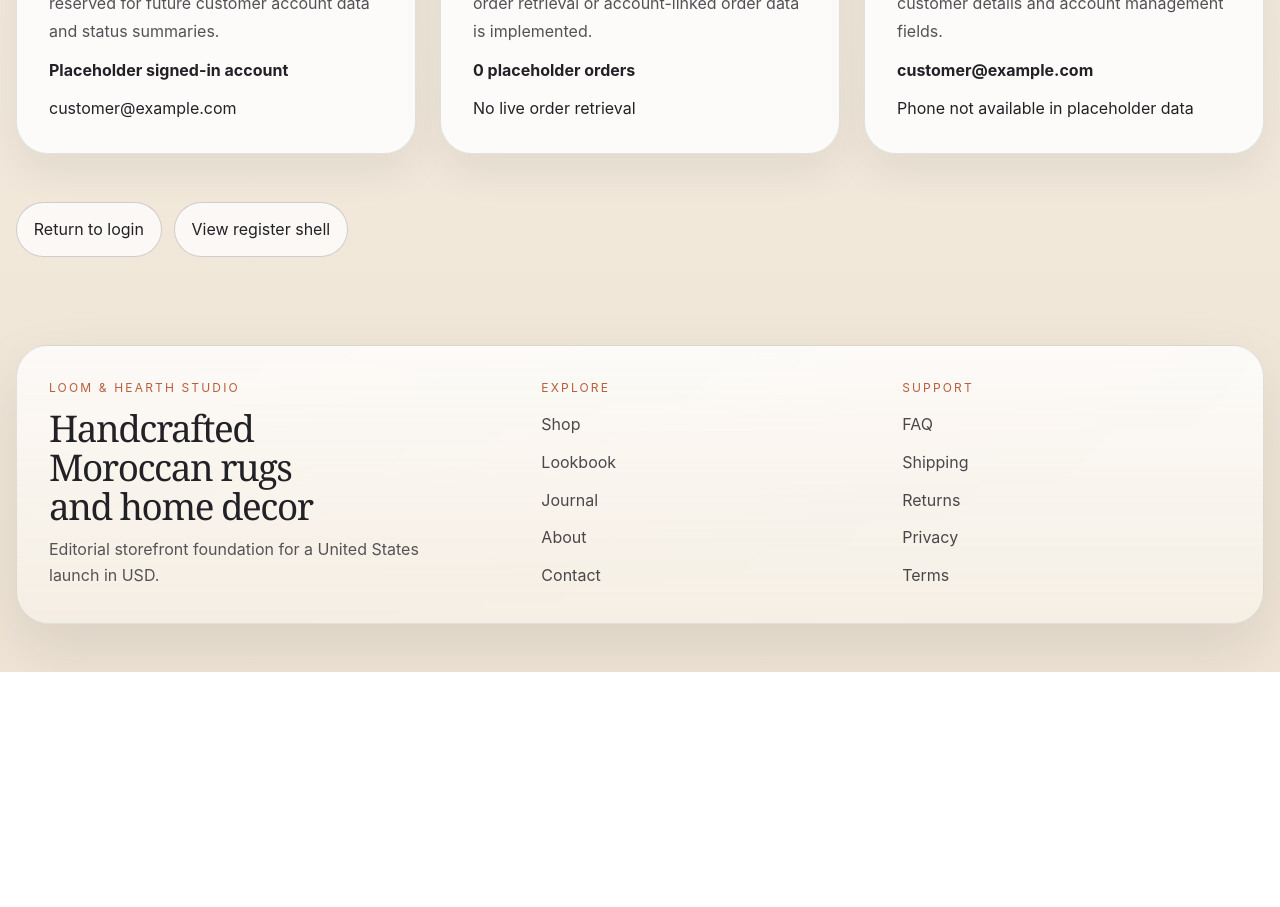
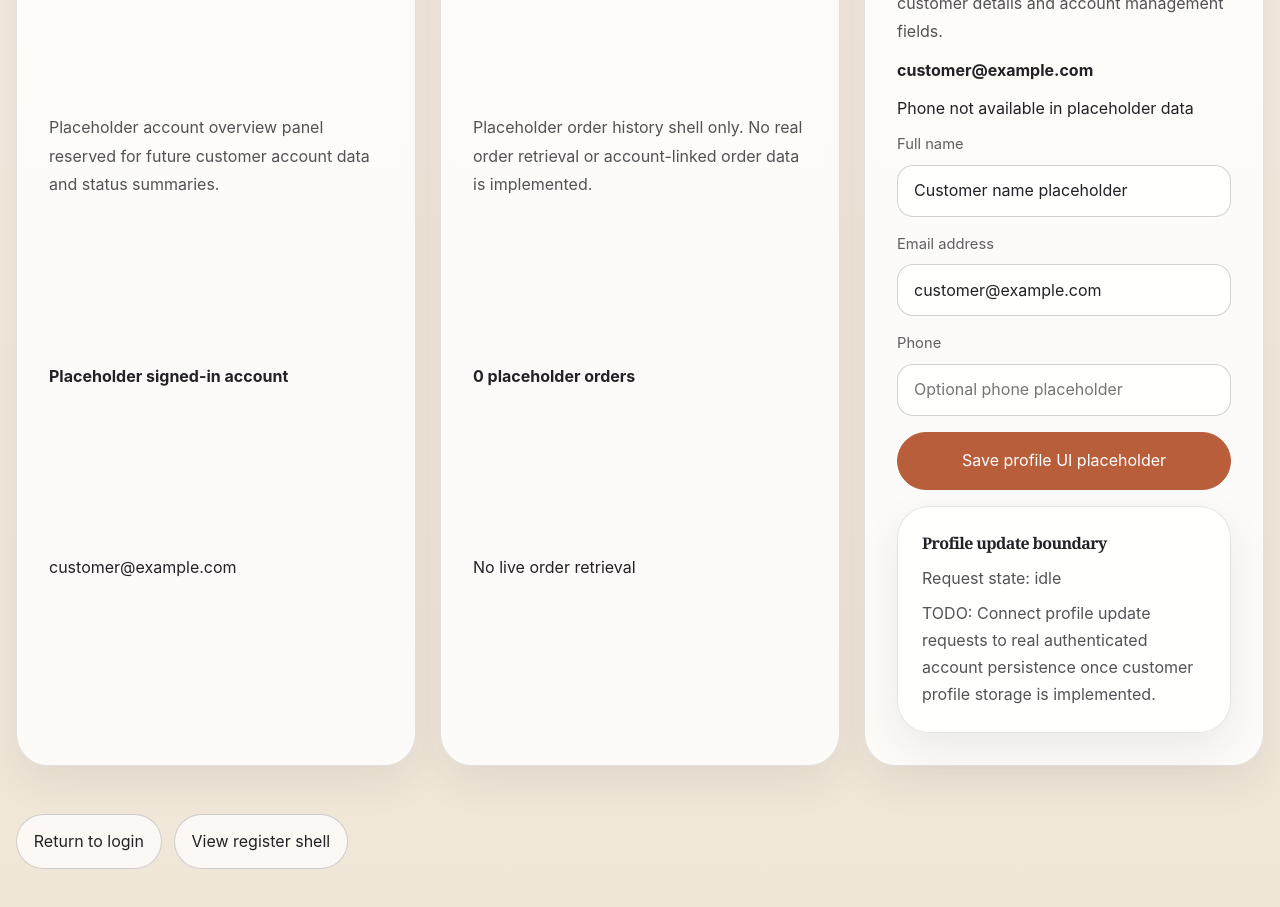
Before and after one commit to Riad-Rug/loom-hearth-studio, a Next.js app: page /account in a window 1280 px wide. Shown: the part 1220-2127 px from the top of the page. Before the commit the page ends 1892 px from the top, so only its background shows below. Built offline with nearby package versions, Linux system fonts and the light colour scheme.

Commit message:
feat: add account profile update request boundary

```diff
--- a/features/account/account-dashboard-page-view.tsx
+++ b/features/account/account-dashboard-page-view.tsx
@@ -16,6 +16,11 @@ import {
   accountDashboardDataTodo,
   getPlaceholderAccountDashboardData,
 } from "@/lib/account/dashboard";
+import {
+  accountProfileUpdateTodo,
+  createAccountProfileUpdatePayload,
+  createInitialAccountProfileUpdateState,
+} from "@/lib/account/profile-update";
 
 import styles from "./account.module.css";
 
@@ -30,6 +35,14 @@ export function AccountDashboardPageView() {
   });
   const dashboardData = getPlaceholderAccountDashboardData(placeholderUser);
   const [signOutState, setSignOutState] = useState(createInitialSignOutRequestState());
+  const [profileFullName, setProfileFullName] = useState(
+    dashboardData?.profile.fullName ?? "",
+  );
+  const [profileEmail, setProfileEmail] = useState(dashboardData?.profile.email ?? "");
+  const [profilePhone, setProfilePhone] = useState("");
+  const [profileUpdateState, setProfileUpdateState] = useState(
+    createInitialAccountProfileUpdateState(),
+  );
 
   function handleSignOutRequest() {
     setSignOutState({
@@ -44,6 +57,39 @@ export function AccountDashboardPageView() {
           isAuthenticated: accessDecision.sessionSummary.isAuthenticated,
         }),
       );
+    }, 350);
+  }
+
+  function handleProfileUpdateRequest() {
+    const payload = createAccountProfileUpdatePayload({
+      fullName: profileFullName,
+      email: profileEmail,
+      phone: profilePhone,
+    });
+
+    setProfileUpdateState({
+      status: "submitting",
+      payload,
+      message: null,
+    });
+
+    window.setTimeout(() => {
+      if (!payload) {
+        setProfileUpdateState({
+          status: "failure",
+          payload: null,
+          message:
+            "Enter a full name and valid email address to create the placeholder profile update request.",
+        });
+        return;
+      }
+
+      setProfileUpdateState({
+        status: "success",
+        payload,
+        message:
+          "Placeholder profile update request created. Real authenticated profile persistence is not implemented.",
+      });
     }, 350);
   }
 
@@ -122,6 +168,61 @@ export function AccountDashboardPageView() {
                 <p>{section.body}</p>
                 {summaryBody ? <strong>{summaryBody}</strong> : null}
                 {summaryMeta ? <span>{summaryMeta}</span> : null}
+                {section.id === "profile" ? (
+                  <div className={styles.formStack}>
+                    <label className={styles.field}>
+                      <span>Full name</span>
+                      <input
+                        placeholder="Customer name placeholder"
+                        type="text"
+                        value={profileFullName}
+                        onChange={(event) => setProfileFullName(event.target.value)}
+                      />
+                    </label>
+                    <label className={styles.field}>
+                      <span>Email address</span>
+                      <input
+                        placeholder="name@example.com"
+                        type="email"
+                        value={profileEmail}
+                        onChange={(event) => setProfileEmail(event.target.value)}
+                      />
+                    </label>
+                    <label className={styles.field}>
+                      <span>Phone</span>
+                      <input
+                        placeholder="Optional phone placeholder"
+                        type="tel"
+                        value={profilePhone}
+                        onChange={(event) => setProfilePhone(event.target.value)}
+                      />
+                    </label>
+                    <button
+                      className={styles.primaryAction}
+                      type="button"
+                      onClick={handleProfileUpdateRequest}
+                    >
+                      Save profile UI placeholder
+                    </button>
+                    <div className={styles.sessionNote}>
+                      <strong>Profile update boundary</strong>
+                      <span>Request state: {profileUpdateState.status}</span>
+                      {profileUpdateState.message ? (
+                        <span>{profileUpdateState.message}</span>
+                      ) : null}
+                      {profileUpdateState.payload ? (
+                        <span>
+                          Payload ready: {profileUpdateState.payload.fullName},{" "}
+                          {profileUpdateState.payload.email}
+                          {profileUpdateState.payload.phone
+                            ? `, ${profileUpdateState.payload.phone}`
+                            : ""}
+                        </span>
+                      ) : null}
+                      <span>{accountProfileUpdateTodo}</span>
+                    </div>
+                  </div>
+                ) : null}
               </article>
             );
           })}
--- /dev/null
+++ b/lib/account/profile-update.ts
@@ -0,0 +1,44 @@
+import type { AuthRequestStatus } from "@/lib/auth";
+
+export type AccountProfileUpdatePayload = {
+  fullName: string;
+  email: string;
+  phone: string | null;
+};
+
+export type AccountProfileUpdateState = {
+  status: AuthRequestStatus;
+  payload: AccountProfileUpdatePayload | null;
+  message: string | null;
+};
+
+export function createInitialAccountProfileUpdateState(): AccountProfileUpdateState {
+  return {
+    status: "idle",
+    payload: null,
+    message: null,
+  };
+}
+
+export function createAccountProfileUpdatePayload(input: {
+  fullName: string;
+  email: string;
+  phone: string;
+}): AccountProfileUpdatePayload | null {
+  const fullName = input.fullName.trim();
+  const email = input.email.trim();
+  const phone = input.phone.trim();
+
+  if (!fullName || !email || !email.includes("@")) {
+    return null;
+  }
+
+  return {
+    fullName,
+    email,
+    phone: phone || null,
+  };
+}
+
+export const accountProfileUpdateTodo =
+  "TODO: Connect profile update requests to real authenticated account persistence once customer profile storage is implemented.";
```
